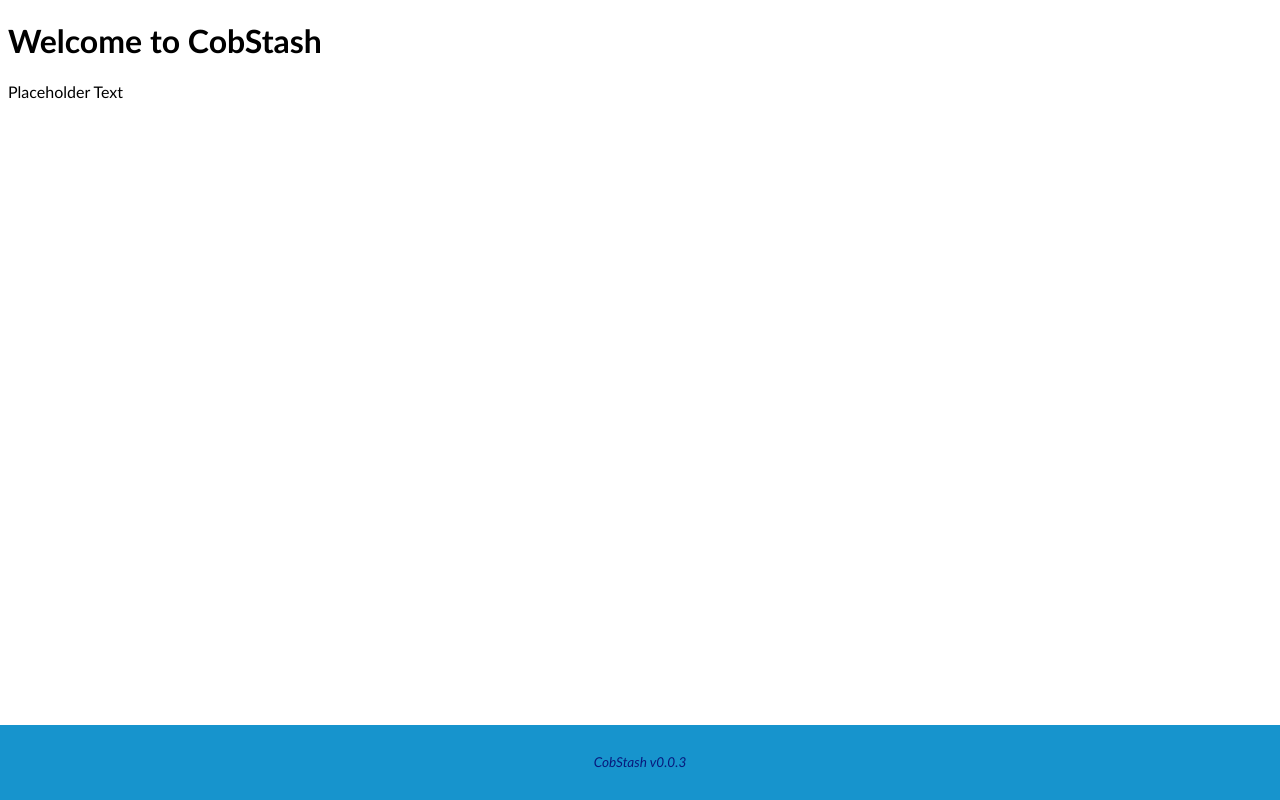
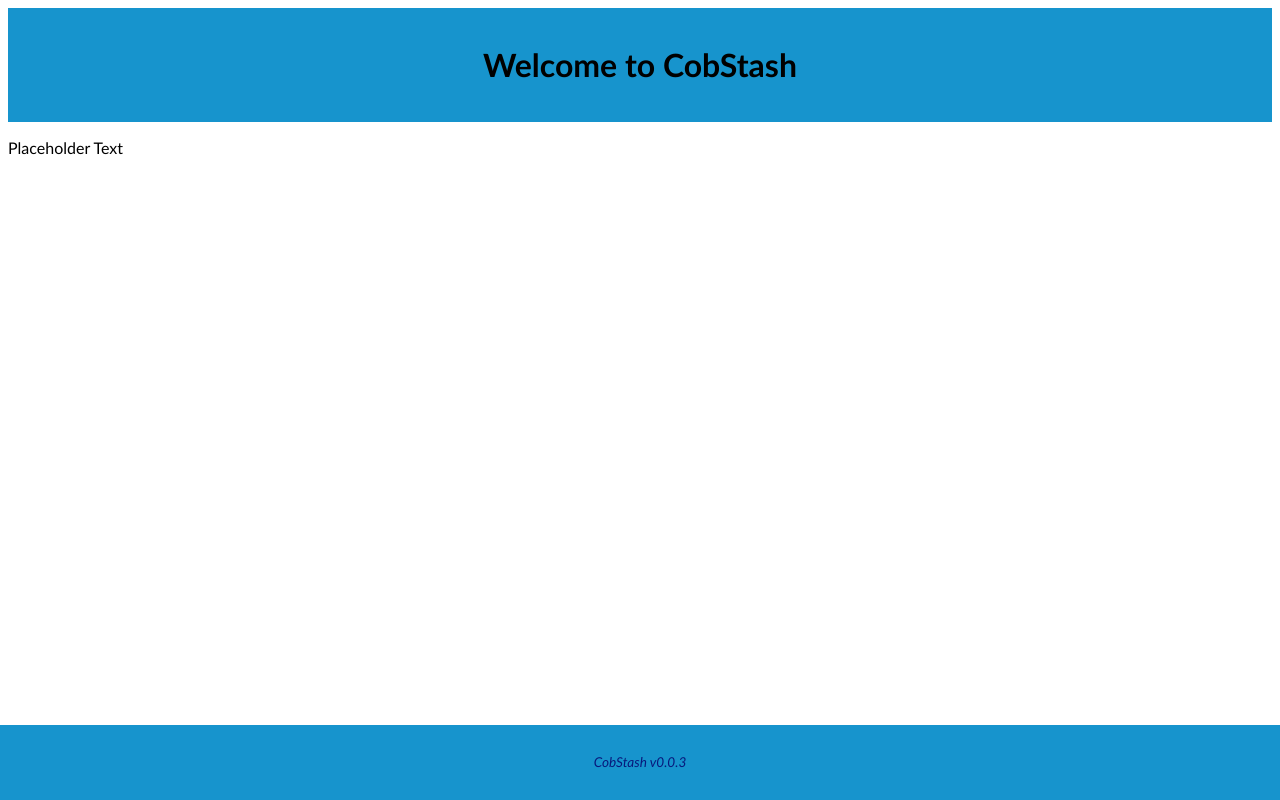
Before and after one commit to ByteMeHahaha/CobStash, a React (Vite) app in the folder frontend/: page / in a window 1280 px wide. Built offline with nearby package versions, Linux system fonts and the light colour scheme.

Commit message:
feat(frontend): Create `MainHeader` component

```diff
--- /dev/null
+++ b/frontend/src/components/MainHeader/MainHeader.module.scss
@@ -0,0 +1,12 @@
+@use "../../globals" as *;
+
+.header {
+  text-align: center;
+  background-color: $lightBlue;
+  padding: 1em;
+  margin: 0;
+
+  h1 {
+    font-size: 2em;
+  }
+}
--- /dev/null
+++ b/frontend/src/components/MainHeader/MainHeader.tsx
@@ -0,0 +1,13 @@
+import styles from "./MainHeader.module.scss";
+
+type MainHeaderProps = {
+  children: React.ReactNode;
+};
+
+export function MainHeader({ children }: MainHeaderProps) {
+  return (
+    <header id="main-header" className={styles.header}>
+      <h1>{children}</h1>
+    </header>
+  );
+}
--- a/frontend/src/components/Page/Page.tsx
+++ b/frontend/src/components/Page/Page.tsx
@@ -1,4 +1,5 @@
 import { Footer } from "../Footer/Footer";
+import { MainHeader } from "../MainHeader/MainHeader";
 
 type PageProps = {
   children: React.ReactNode;
@@ -8,9 +9,9 @@ type PageProps = {
 export function Page({ children, headerText }: PageProps) {
   return (
     <>
-      <header>
-        <h1>{headerText}</h1>
-      </header>
+      <MainHeader>
+        {headerText}
+      </MainHeader>
       <main>
         {children}
       </main>
```
